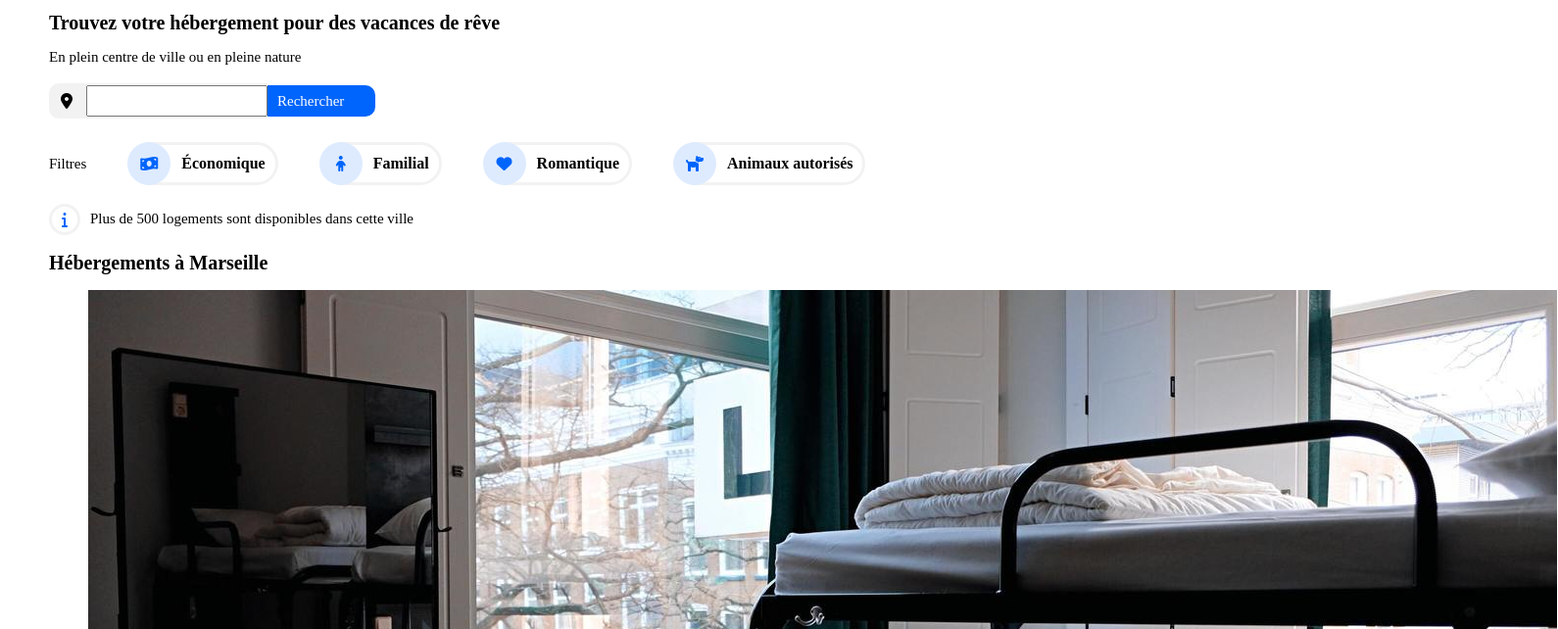
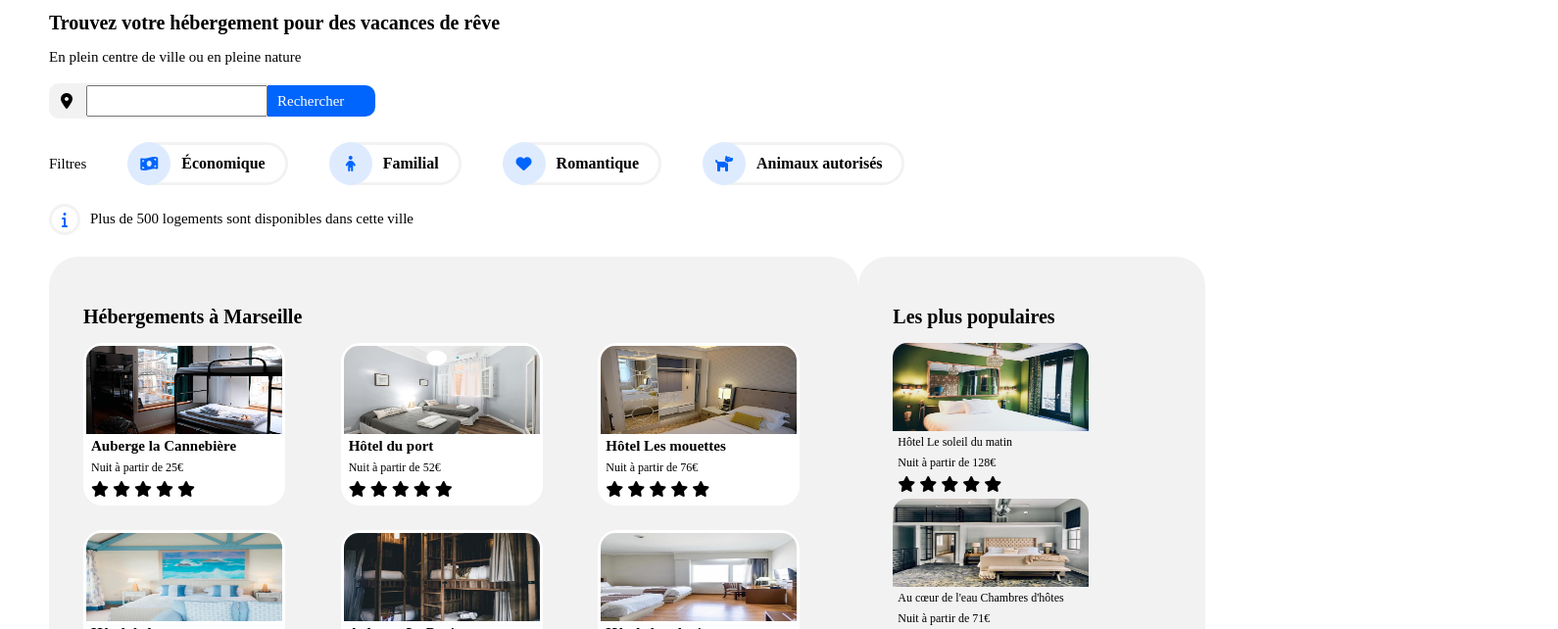
Before and after one commit to FizFoXy/Reservia, a plain HTML site: page index.html in a window 1280 px wide. Shown: the part 103-745 px from the top of the page at 98% size, 1590 px wide, since content can reach past the window. Drawn offline with Linux system fonts and the light colour scheme; a web font is replaced by a local one.

Commit message:
Section 2 WIP
Added hover to filters
Worked on the cards and the cards containers , not finished

```diff
--- a/index.html
+++ b/index.html
@@ -58,15 +58,17 @@
                 <p>Plus de 500 logements sont disponibles dans cette ville</p>
             </div>
         </section>
-        <section>
-            <div id="cards_main">
+        <section id="cards_main">
+            <div id="cards_block">
                 <h1>Hébergements à Marseille</h1>
+                <div class="cards_section">
+                    <a href="#" class="cards_content">
                         <figure>
                             <div class="image_card">
-                        <img src="images/hebergements/3_medium/marcus-loke-WQJvWU_HZFo-unsplash.jpg" alt="card image" />
+                                <img src="images/hebergements/4_small/marcus-loke-WQJvWU_HZFo-unsplash.jpg" alt="card image" />
                             </div>
                             <figcaption>
-                        <p>Auberga la Cannebière</p>
+                                <h3>Auberge la Cannebière</h3>
                                 <p>Nuit à partir de 25€</p>
                                 <div class="star_rating">
                                     <i class="fas fa-star"></i>
@@ -77,12 +79,14 @@
                                 </div>
                             </figcaption>
                         </figure>
+                    </a>
+                    <a href="#" class="cards_content">
                         <figure>
                             <div class="image_card">
-                        <img src="images/hebergements/3_medium/fred-kleber-gTbaxaVLvsg-unsplash.jpg" alt="card image" />
+                                <img src="images/hebergements/4_small/fred-kleber-gTbaxaVLvsg-unsplash.jpg" alt="card image" />
                             </div>
                             <figcaption>
-                        <p>Hôtel du port</p>
+                                <h3>Hôtel du port</h3>
                                 <p>Nuit à partir de 52€</p>
                                 <div class="star_rating">
                                     <i class="fas fa-star"></i>
@@ -93,12 +97,14 @@
                                 </div>
                             </figcaption>
                         </figure>
+                    </a>
+                    <a href="#" class="cards_content">
                         <figure>
                             <div class="image_card">
-                        <img src="images/hebergements/3_medium/reisetopia-B8WIgxA_PFU-unsplash.jpg" alt="card image" />
+                                <img src="images/hebergements/4_small/reisetopia-B8WIgxA_PFU-unsplash.jpg" alt="card image" />
                             </div>
                             <figcaption>
-                        <p>Hôtel Les mouettes</p>
+                                <h3>Hôtel Les mouettes</h3>
                                 <p>Nuit à partir de 76€</p>
                                 <div class="star_rating">
                                     <i class="fas fa-star"></i>
@@ -109,12 +115,14 @@
                                 </div>
                             </figcaption>
                         </figure>
+                    </a>
+                    <a href="#" class="cards_content">
                         <figure>
                             <div class="image_card">
-                        <img src="images/hebergements/3_medium/annie-spratt-Eg1qcIitAuA-unsplash.jpg" alt="card image" />
+                                <img src="images/hebergements/4_small/annie-spratt-Eg1qcIitAuA-unsplash.jpg" alt="card image" />
                             </div>
                             <figcaption>
-                        <p>Hôtel de la mer</p>
+                                <h3>Hôtel de la mer</h3>
                                 <p>Nuit à partir de 46€</p>
                                 <div class="star_rating">
                                     <i class="fas fa-star"></i>
@@ -125,12 +133,14 @@
                                 </div>
                             </figcaption>
                         </figure>
+                    </a>
+                    <a href="#" class="cards_content">
                         <figure>
                             <div class="image_card">
-                        <img src="images/hebergements/3_medium/nicate-lee-kT-ZyaiwBe0-unsplash.jpg" alt="card image" />
+                                <img src="images/hebergements/4_small/nicate-lee-kT-ZyaiwBe0-unsplash.jpg" alt="card image" />
                             </div>
                             <figcaption>
-                        <p>Auberge Le Panier</p>
+                                <h3>Auberge Le Panier</h3>
                                 <p>Nuit à partir de 23€</p>
                                 <div class="star_rating">
                                     <i class="fas fa-star"></i>
@@ -141,12 +151,14 @@
                                 </div>
                             </figcaption>
                         </figure>
+                    </a>
+                    <a href="#" class="cards_content">
                         <figure>
                             <div class="image_card">
-                        <img src="images/hebergements/3_medium/febrian-zakaria-M6S1WvfW68A-unsplash.jpg" alt="card image" />
+                                <img src="images/hebergements/4_small/febrian-zakaria-M6S1WvfW68A-unsplash.jpg" alt="card image" />
                             </div>
                             <figcaption>
-                        <p>Hôtel chez Amina</p>
+                                <h3>Hôtel chez Amina</h3>
                                 <p>Nuit à partir de 96€</p>
                                 <div class="star_rating">
                                     <i class="fas fa-star"></i>
@@ -157,12 +169,15 @@
                                 </div>
                             </figcaption>
                         </figure>
+                    </a>
+                </div>
+                <p><a href="#" class="expand_button">Afficher plus</a></p>
             </div>
             <div id="cards_aside">
                 <h1>Les plus populaires</h1>
                 <figure>
                     <div class="image_card">
-                        <img src="images/hebergements/3_medium/emile-guillemot-Bj_rcSC5XfE-unsplash.jpg" alt="card image" />
+                        <img src="images/hebergements/4_small/emile-guillemot-Bj_rcSC5XfE-unsplash.jpg" alt="card image" />
                     </div>
                     <figcaption>
                         <p>Hôtel Le soleil du matin</p>
@@ -178,7 +193,7 @@
                 </figure>
                 <figure>
                     <div class="image_card">
-                        <img src="images/hebergements/3_medium/aw-creative-VGs8z60yT2c-unsplash.jpg" alt="card image" />
+                        <img src="images/hebergements/4_small/aw-creative-VGs8z60yT2c-unsplash.jpg" alt="card image" />
                     </div>
                     <figcaption>
                         <p>Au cœur de l'eau Chambres d'hôtes</p>
@@ -194,7 +209,7 @@
                 </figure>
                 <figure>
                     <div class="image_card">
-                        <img src="images/hebergements/3_medium/febrian-zakaria-sjvU0THccQA-unsplash.jpg" alt="card image" />
+                        <img src="images/hebergements/4_small/febrian-zakaria-sjvU0THccQA-unsplash.jpg" alt="card image" />
                     </div>
                     <figcaption>
                         <p>Hôtel Tout bleu et Blanc</p>
--- a/style.css
+++ b/style.css
@@ -99,8 +99,7 @@ form{
     align-items: center;
     border: 3px #F2F2F2 solid;
     border-radius: 25px 25px 25px 25px;
-    padding: 10px;
-    padding-left: 50px;
+    padding: 10px 20px 10px 50px;
     font-weight: bold;
 }
 #filters i{
@@ -131,3 +130,71 @@ form{
     padding: 5px 10px 5px 10px;
     margin-right: 10px;
 }
+#filters a:hover{
+    background-color: #0065FC;
+    color: #FFF;
+}
+#cards_main{
+    display: flex;
+    justify-content: space-between;
+}
+.cards_section{
+    display: flex;
+    justify-content: space-between;
+    flex-wrap: wrap;
+}
+#cards_block{
+    background: #F2F2F2;
+    border-radius: 30px;
+    padding: 35px;
+    margin-top: 20px;
+    height: fit-content;
+    width: fit-content;
+    height: 550px;
+    width: 800px;
+}
+.image_card img{
+    height: 90px;
+    width: 200px;
+    border-radius: 15px 15px 0px 0px;
+}
+.cards_content{
+    display: flex;
+    border: 3px #FFF solid;
+    border-radius: 20px;
+    background-color: #FFF;
+    flex-direction: column;
+    align-items: flex-start;
+    margin: 0px 25px 25px 0px;
+    height: 160px;
+    width: 200px;
+}
+figure{
+    margin: 0px;
+}
+figcaption{
+    margin: 0px 5px 5px 5px;
+}
+figcaption h3{
+    font-size: 15px;
+    margin: 0px 0px 6px 0px;
+}
+figcaption p{
+    font-size: 12px;
+    margin: 0px 0px 6px 0px;
+}
+.star_rating{
+    margin-top: 6px;
+}
+
+
+#cards_aside{
+    background: #F2F2F2;
+    border-radius: 30px;
+    padding: 35px;
+    margin-top: 20px;
+    height: fit-content;
+    width: fit-content;
+    height: 550px;
+    width: 300px;
+}
```
Lines whose indentation alone changed are shown as unchanged.
